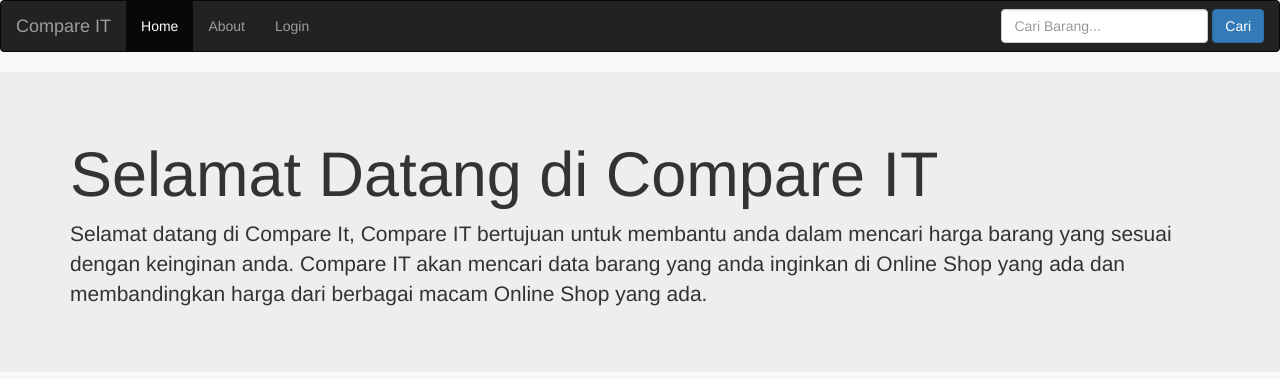
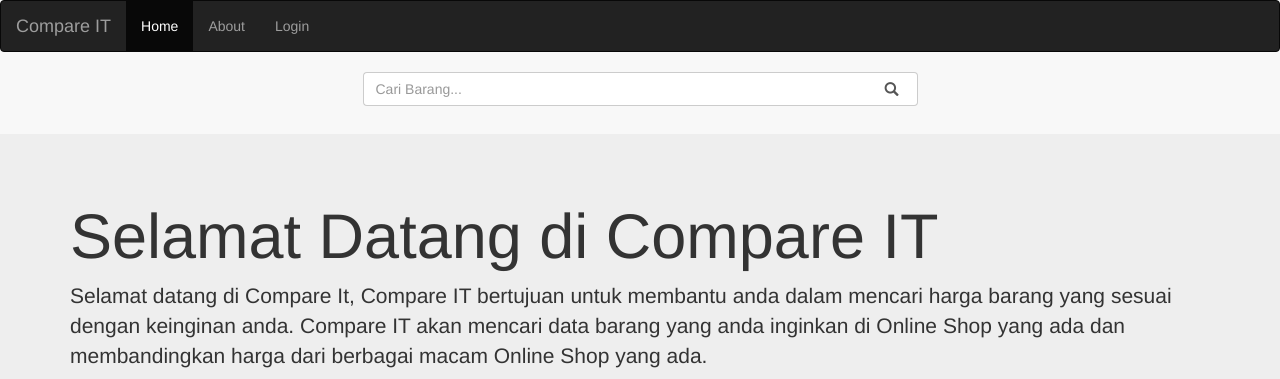
Before and after one commit to arditya95/olshop_scrapper, a PHP site: page / in a window 1280 px wide. Shown: the top 379 px of the page. Run offline with PHP 8.4, Linux system fonts and the light colour scheme; data comes from the database, SQL or seed files in the repository.

Commit message:
new update

```diff
--- a/index.php
+++ b/index.php
@@ -3,6 +3,23 @@
   <head>
     <meta charset="utf-8">
     <title></title>
+    <style media="screen">
+          #imaginary_container{
+          margin-bottom: 5%; /* Don't copy this */
+      }
+      .stylish-input-group .input-group-addon{
+        background: white !important;
+      }
+      .stylish-input-group .form-control{
+      border-right:0;
+      box-shadow:0 0 0;
+      border-color:#ccc;
+      }
+      .stylish-input-group button{
+        border:0;
+        background:transparent;
+      }
+    </style>
   </head>
   <body>
     <?php
@@ -15,6 +32,28 @@
     // include 'template/footer.php';
     // include 'template/script.php';
     ?>
+
+    <!-- <input type="text" class="search form-control" id="searchInput" placeholder="Cari Barang...">
+    <input type="button" class="btn btn-primary" value="Cari" onclick="getDataBarang('search',$('#searchInput').val())"/> -->
+
+    <div class="container">
+    	<div class="row">
+            <div class="col-sm-6 col-sm-offset-3">
+                <div id="imaginary_container">
+                    <div class="input-group stylish-input-group">
+                        <input type="text" class="search form-control" id="searchInput" placeholder="Cari Barang..." >
+                        <span class="input-group-addon" onclick="getDataBarang('search',$('#searchInput').val())">
+                          <!-- <input type="button" class="btn btn-primary" value="Cari" onclick="getDataBarang('search',$('#searchInput').val())"/> -->
+                            <button type="submit" value="Cari" onclick="getDataBarang('search',$('#searchInput').val())">
+                                <span class="glyphicon glyphicon-search" onclick="getDataBarang('search',$('#searchInput').val())"></span>
+                            </button>
+                        </span>
+                    </div>
+                </div>
+            </div>
+    	</div>
+    </div>
+
     <div id="txtHint">
       <?php
         include 'template/jumbotron.php';
--- a/search/getData.php
+++ b/search/getData.php
@@ -63,7 +63,6 @@
           <a href="<?php echo $row['link_barang']; ?>" target="_blank"> <h3> <?php echo $row['nama_barang']; ?> </h3> </a>
           <h3> <?php echo "Rp. " .number_format($angka, $jumlah_desimal, $pemisah_desimal, $pemisah_ribuan); ?> </h3>
           <p>From : <a href="<?php echo $row['link_barang']; ?>" target="_blank"> <?= $row['nama_web']; ?> </p>
-            <a href="<?php echo $linkweb; ?>" target="_blank" class="btn btn-primary"> Go Buy 2</a>
           <a href="<?php echo $row['link_barang']; ?>" target="_blank" class="btn btn-primary"> Go Buy </a>
         </div>
       </div>
--- a/template/content.php
+++ b/template/content.php
@@ -29,7 +29,7 @@
             ON tb_det_barang.`id_web` = tb_web.`id_web`
             INNER JOIN tb_kategori
             ON tb_barang.`id_kategori` = tb_kategori.`id_kategori`
-            ORDER BY RAND() LIMIT 10;";
+            ORDER BY RAND() LIMIT 9;";
   $result = mysqli_query($con,$query);
   $row_cek=mysqli_num_rows($result);
   // echo $row_cek;
@@ -50,7 +50,6 @@
           <a href="<?php echo $row['link_barang']; ?>" target="_blank"> <h3> <?php echo $row['nama_barang']; ?> </h3> </a>
           <h3> <?php echo "Rp. " .number_format($angka, $jumlah_desimal, $pemisah_desimal, $pemisah_ribuan); ?> </h3>
           <p>From : <a href="<?php echo $row['link_barang']; ?>" target="_blank"> <?= $row['nama_web']; ?> </p>
-            <a href="<?php echo $linkweb; ?>" target="_blank" class="btn btn-primary"> Go Buy 2</a>
           <a href="<?php echo $row['link_barang']; ?>" target="_blank" class="btn btn-primary"> Go Buy </a>
         </div>
       </div>
--- a/template/navhome.php
+++ b/template/navhome.php
@@ -20,14 +20,11 @@
         echo '<li><a href="admin.php">Halaman Admin</a></li>';
       }
       ?>
-
     </ul>
     <form role="search" class="navbar-form navbar-right">
       <div class="form-group">
-        <input type="text" class="search form-control" id="searchInput" placeholder="Cari Barang...">
-        <input type="button" class="btn btn-primary" value="Cari" onclick="getDataBarang('search',$('#searchInput').val())"/>
-        <!-- <input type="text" name="" class="form-control" placeholder="Cari Barang...">
-        <button type="submit" name="button" class="btn btn-primary">Cari</button> -->
+        <!-- <input type="text" class="search form-control" id="searchInput" placeholder="Cari Barang...">
+        <input type="button" class="btn btn-primary" value="Cari" onclick="getDataBarang('search',$('#searchInput').val())"/> -->
       </div>
     </form>
   </div>
```
Also changed, not shown: app/scrap/get_info.php (+38 -22 lines), app/scrap/get_info_manual.php (+38 -23 lines).
